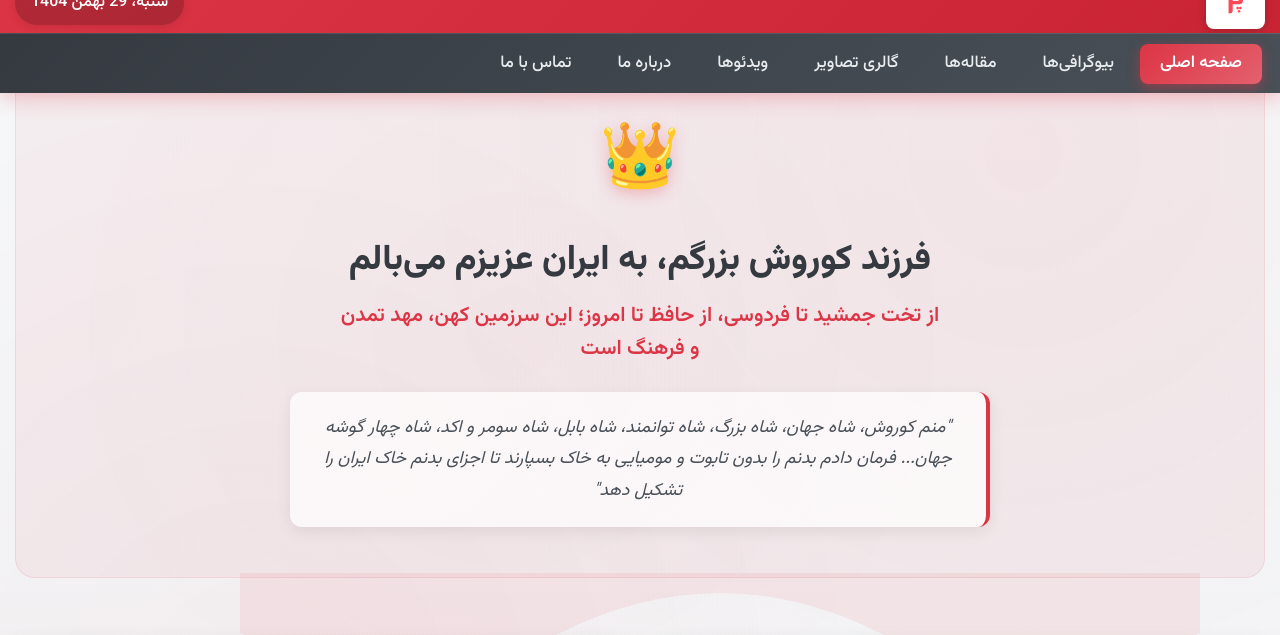
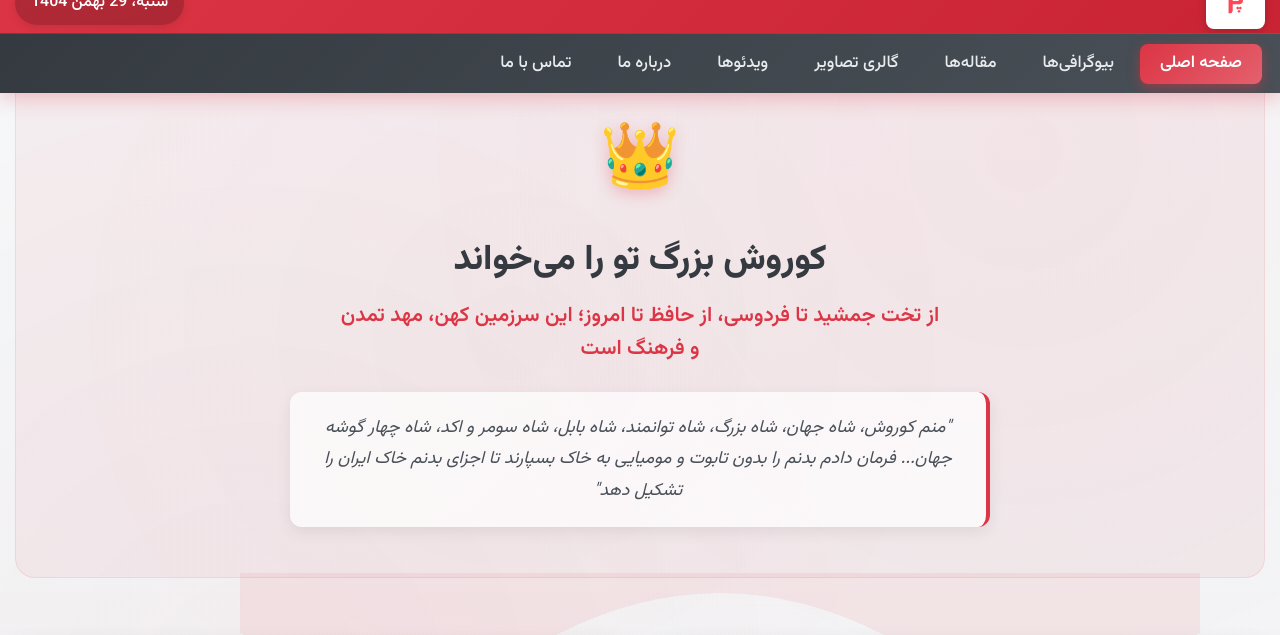
Before and after one commit to darkblog/darkblog.github.io, a Jekyll site: the page built from test.html, in a window 1280 px wide and 900 px high, scrolled down 637 px, cut to the strip 27-662 px from the top of the window. Built offline with Jekyll 4.4.1, drawn with Linux system fonts in a browser that asks for light colours.

Commit message:
Update test.html

```diff
--- a/test.html
+++ b/test.html
@@ -691,7 +691,7 @@ layout: null
         <!-- بخش شعار میهن پرستی -->
         <section class="patriotic-section">
             <span class="crown-symbol">👑</span>
-            <h2 class="patriotic-title">فرزند کوروش بزرگم، به ایران عزیزم می‌بالم</h2>
+            <h2 class="patriotic-title">کوروش بزرگ تو را می‌خواند</h2>
             <p class="patriotic-subtitle">از تخت جمشید تا فردوسی، از حافظ تا امروز؛ این سرزمین کهن، مهد تمدن و فرهنگ است</p>
             <div class="cyrus-quote">
                 "منم کوروش، شاه جهان، شاه بزرگ، شاه توانمند، شاه بابل، شاه سومر و اکد، شاه چهار گوشه جهان...
```
